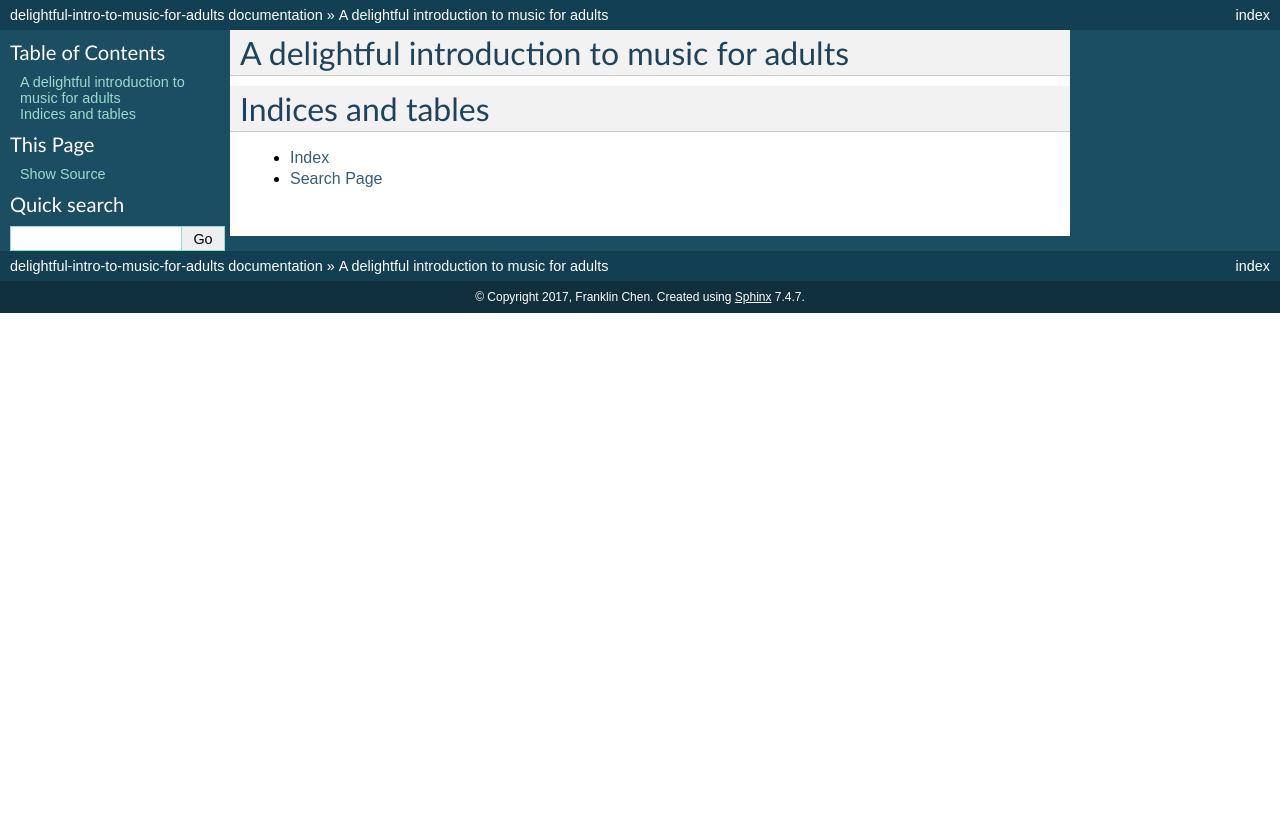
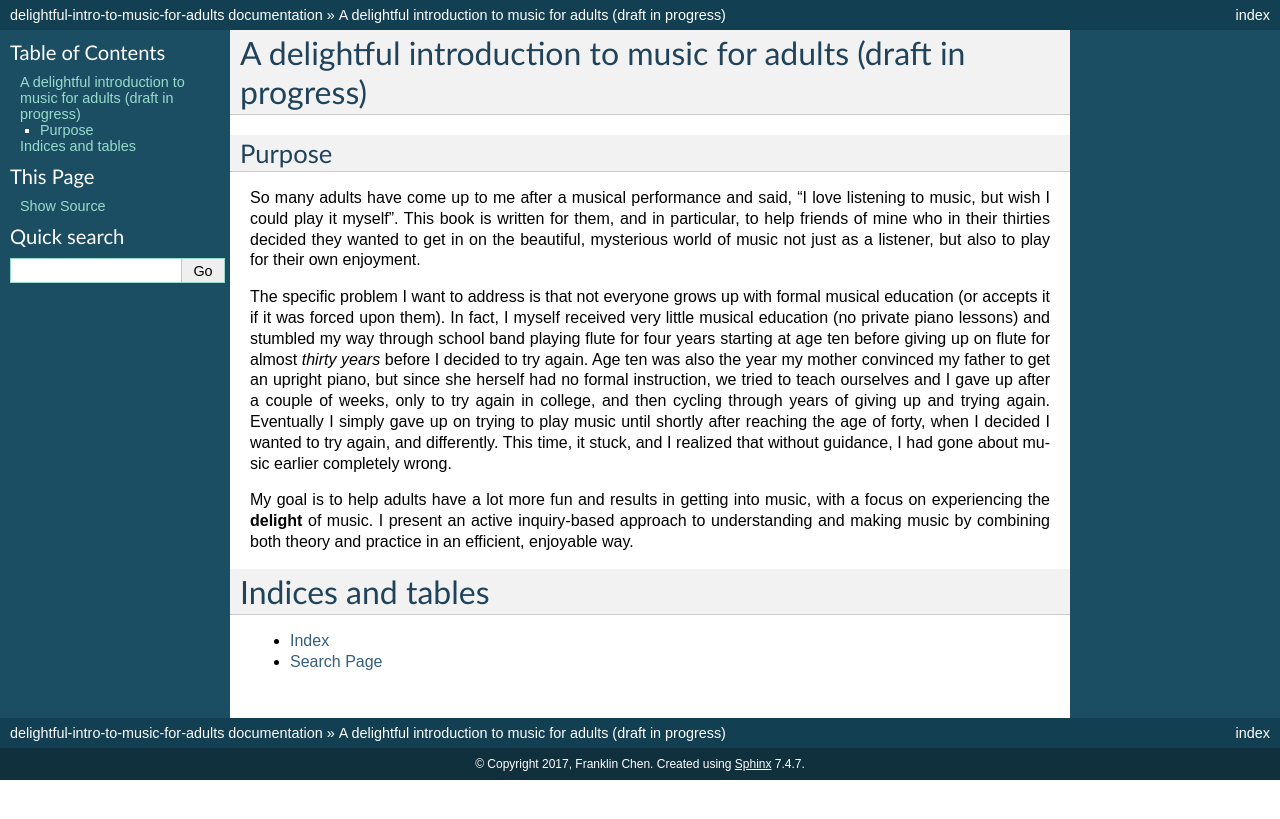
Before and after one commit to FranklinChen/delightful-intro-to-music-for-adults, a Sphinx documentation site: the page built from doc/index.rst, in a window 1280 px wide. Shown: the top 819 px of the page. Built offline with Sphinx 7.4.7, drawn with Linux system fonts in a browser that asks for light colours.

Commit message:
Starting writing.

```diff
--- a/doc/index.rst
+++ b/doc/index.rst
@@ -1,13 +1,43 @@
 .. A delightful introduction to music for adults
 
-A delightful introduction to music for adults
-=============================================
+A delightful introduction to music for adults (draft in progress)
+=================================================================
 
 .. toctree::
    :maxdepth: 2
    :caption: Contents:
 
+Purpose
+-------
 
+So many adults have come up to me after a musical performance and
+said, "I love listening to music, but wish I could play it
+myself". This book is written for them, and in particular, to help
+friends of mine who in their thirties decided they wanted to get in on
+the beautiful, mysterious world of music not just as a listener, but
+also to play for their own enjoyment.
+
+The specific problem I want to address is that not everyone grows up
+with formal musical education (or accepts it if it was forced upon
+them). In fact, I myself received very little musical education (no
+private piano lessons) and stumbled my way through school
+band playing flute for four years starting at age ten before giving up
+on flute for almost *thirty years* before I decided to try again. Age
+ten was also the year my mother convinced my father to get an upright
+piano, but since she herself had no formal instruction, we tried to
+teach ourselves and I gave up after a couple of weeks, only to try
+again in college, and then cycling through years of giving up and
+trying again. Eventually I simply gave up on trying to play music
+until shortly after reaching the age of forty, when I decided I wanted
+to try again, and differently. This time, it stuck, and I realized
+that without guidance, I had gone about music earlier completely
+wrong.
+
+My goal is to help adults have a lot more fun and results in getting
+into music, with a focus on experiencing the **delight** of music. I
+present an active inquiry-based approach to understanding and making
+music by combining both theory and practice in an efficient, enjoyable
+way.
 
 Indices and tables
 ==================
```
Also changed, not shown: 3 other files.
